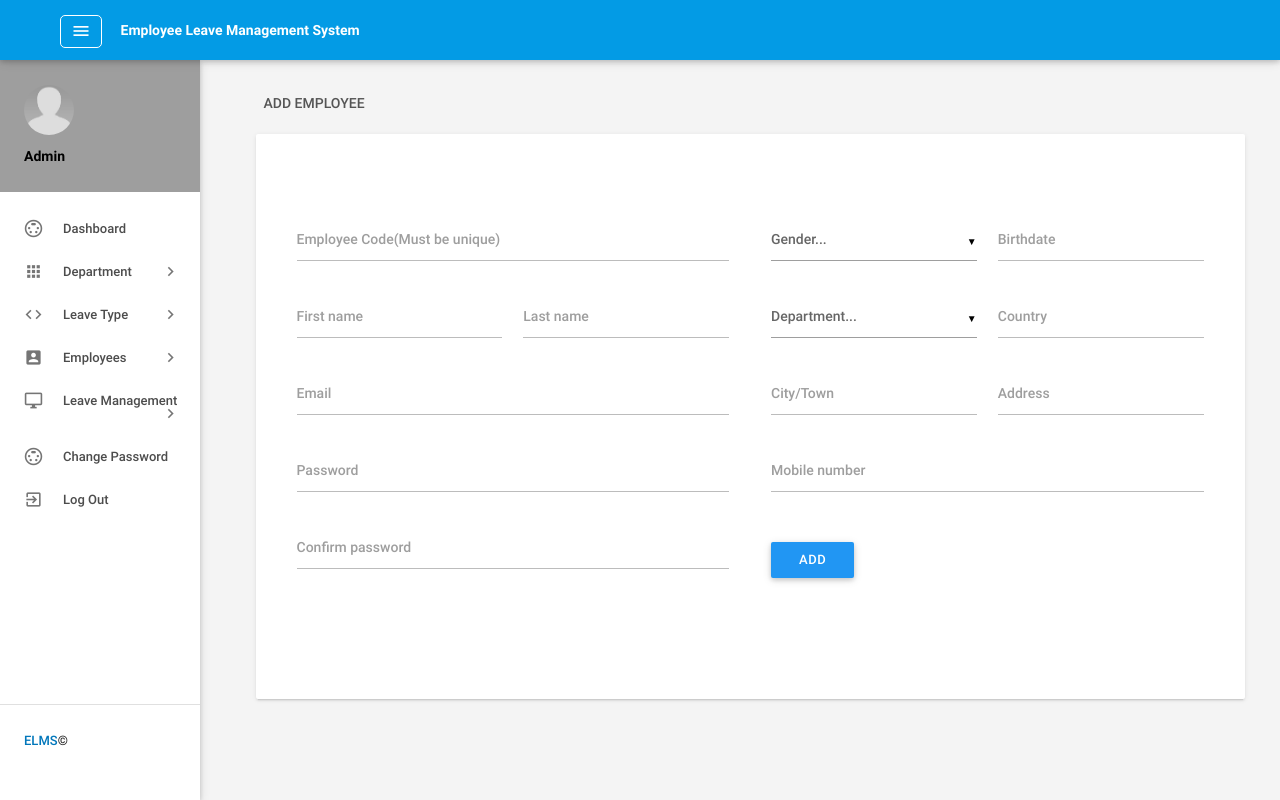
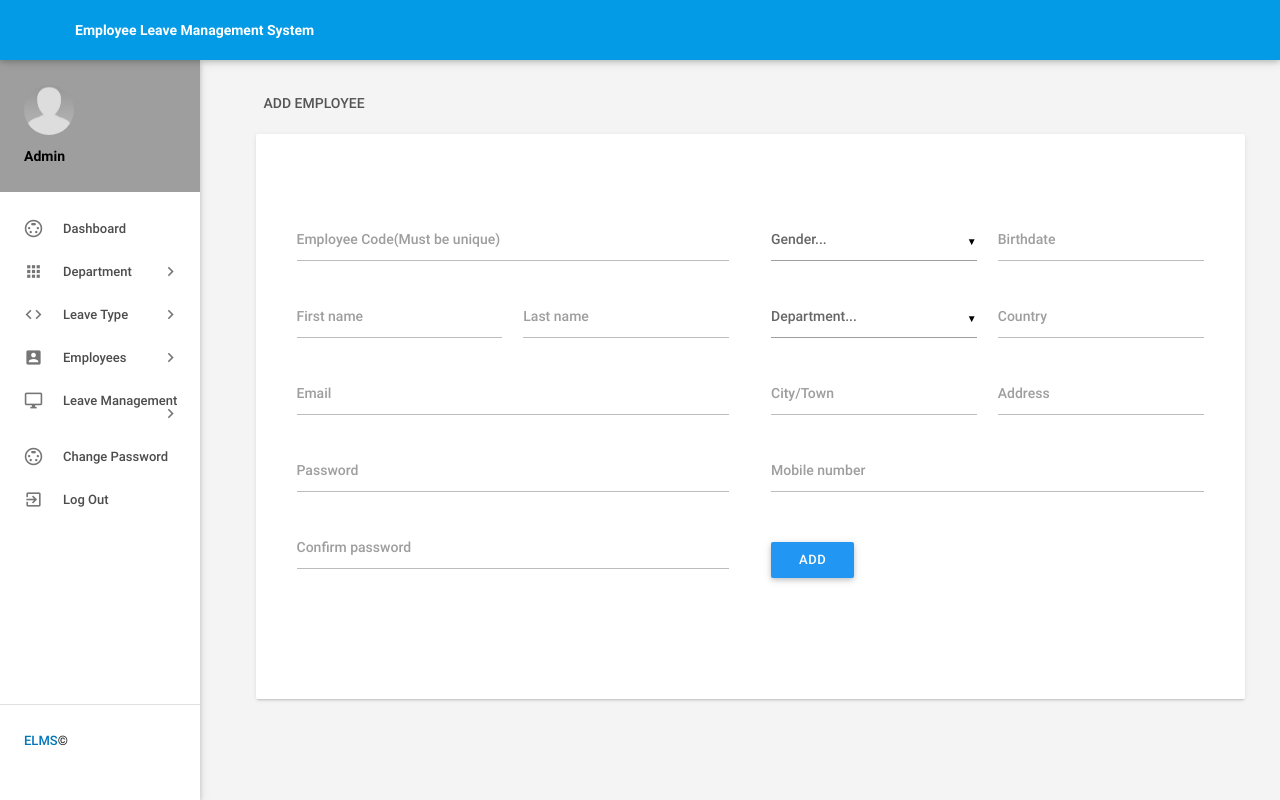
Before and after one commit to VenghongTaing/ELMS, a PHP site: page /admin/addemployee.php in a window 1280 px wide. Run offline with PHP 8.4, Linux system fonts and the light colour scheme; a user stored in the database is signed in; data comes from the database, SQL or seed files in the repository; data that the repository does not hold is empty; grey boxes are pictures that could not be loaded.

Commit message:
modified:   admin/includes/header.php

```diff
--- a/admin/includes/header.php
+++ b/admin/includes/header.php
@@ -3,9 +3,9 @@
         <nav class="navbar navbar-expand-lg navbar-light py-3 light-blue darken-1">
             <div class="nav-wrapper row">
 
-                <button class="sidebar-toggler" type="button" data-toggle="collapse" data-target="#slide-out"
+                <!-- <button class="sidebar-toggler" type="button" data-toggle="collapse" data-target="#slide-out"
                 aria-controls="slide-out" aria-expanded="true" aria-label="Toggle navigation">
-                    <span class="material-icons my-icon">menu</span>
+                    <span class="material-icons my-icon">menu</span> -->
                 </button>
 
                 <span class="title">
```
